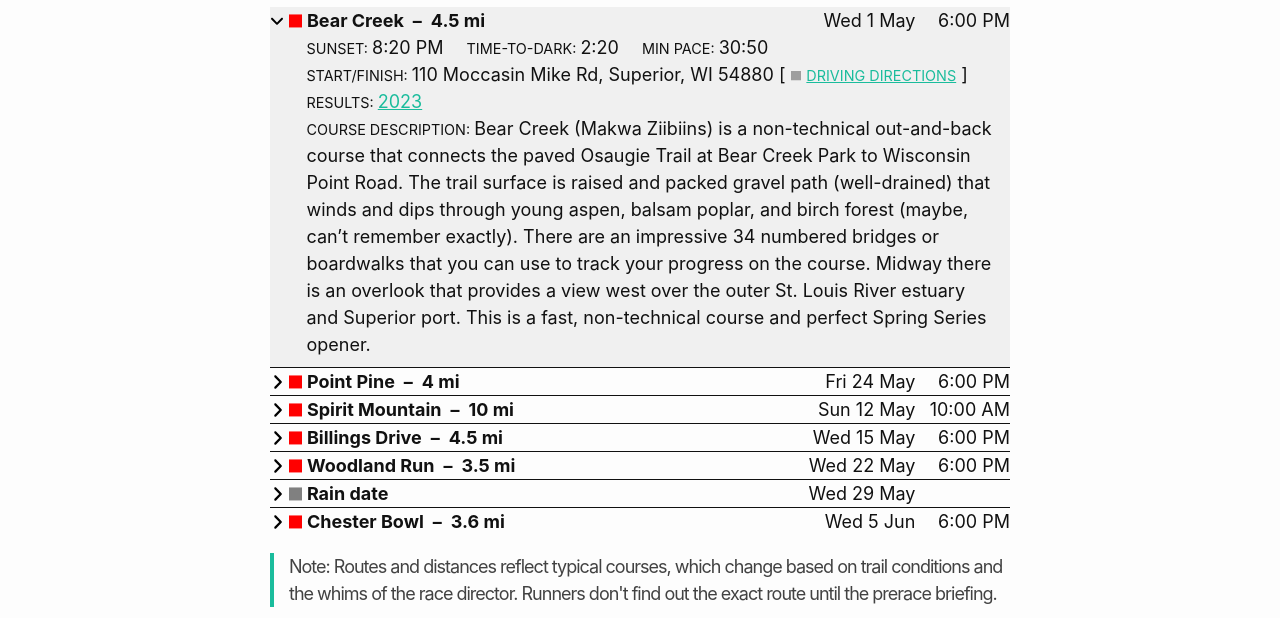
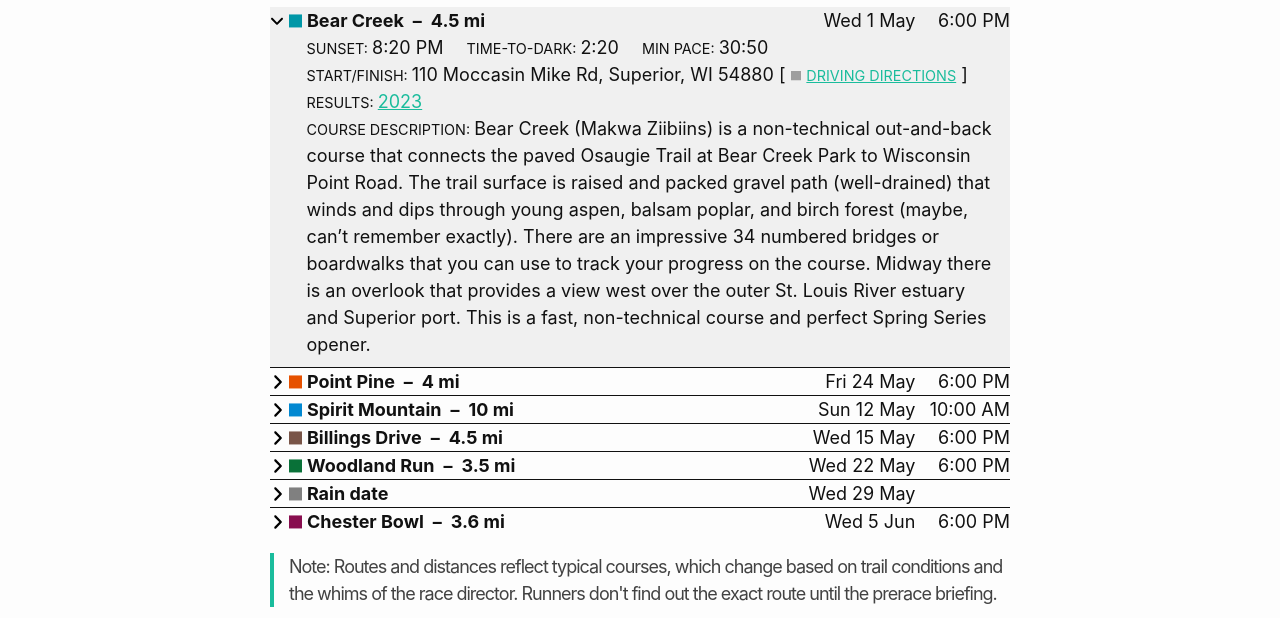
Before and after one commit to nmtc-run/nmtc-run.github.io, a Jekyll site: the page built from pages/series-spring.md, in a window 1280 px wide. Shown: the part 1579-2197 px from the top of the page. Built offline with Jekyll 4.4.1, drawn with Linux system fonts in a browser that asks for light colours; grey boxes are pictures that could not be loaded.

Commit message:
update map colors

```diff
--- a/_data/series-fall.yml
+++ b/_data/series-fall.yml
@@ -7,7 +7,7 @@
   min-pace: "17:01"
   start-address: 61 Lester River Rd, Duluth, MN 55804
   start-gps: 46.84044917893964, -92.0079944386572 # use decimal lat, long format: X.XXXXXXX, X,XXXXXXX
-  map-color:
+  map-color: rgb(230,81,0)
   results:
     - year: 2023
       url: https://nmtc.run/wp-content/uploads/2023/08/Lester.pdf
@@ -26,6 +26,7 @@
   min-pace: "17:31"
   start-address: 131st Ave W &, W 5th St, Duluth, MN 55808
   start-gps: 46.66166074106454, -92.27342593895307 # use decimal lat, long format: X.XXXXXXX, X,XXXXXXX
+  map-color: rgb(2,136,209)
   results:
     - year: 2023
       url: https://nmtc.run/wp-content/uploads/2023/09/Zapps-Loop.pdf
@@ -44,6 +45,7 @@
   min-pace: "15:01"
   start-address: 3001 Woodland Ave, Duluth, MN 55803
   start-gps: 46.83826651402405, -92.0819565936629 # use decimal lat,long format: X.XXXXXXX, X,XXXXXXX
+  map-color: rgb(0,151,167)
   results:
     - year: 2023
       url: https://nmtc.run/wp-content/uploads/2023/09/2023-Hartley.pdf
@@ -62,7 +64,7 @@
   min-pace: "14:05"
   start-address: Billings Dr & 42nd St Superior, WI 54880
   start-gps: 46.691779, -92.144101 # use decimal lat,long format: X.XXXXXXX, X,XXXXXXX
-  results-last-year:
+  map-color: rgb(121,85,72)
   results:
     - year: 2023
       url: https://nmtc.run/wp-content/uploads/2023/09/2023-Browns-Point-1.pdf
@@ -81,6 +83,7 @@
   min-pace: "15:01"
   start-address: 1737 Bayview Ave, Duluth, MN 55811
   start-gps: 46.82349024472875, -92.08227154428224 # use decimal lat,long format: X.XXXXXXX, X,XXXXXXX
+  map-color: rgb(136,14,79)
   results:
     - year: 2023
       url: https://nmtc.run/wp-content/uploads/2023/09/2023-Rock-Hill.pdf
@@ -99,7 +102,7 @@
   min-pace: "12:17"
   start-address: 1106 Olympic Dr, Cloquet, MN 55720
   start-gps: 46.70666669609901, -92.46260718192711 # use decimal lat,long format: X.XXXXXXX, X,XXXXXXX
-  results-last-year:
+  map-color: rgb(249,168,37)
   results:
     - year: 2023
       url: https://nmtc.run/wp-content/uploads/2023/10/2023-Pine-Valley.pdf
@@ -118,6 +121,7 @@
   min-pace:
   start-address: Parking Lot B, 9500 Spirit Mountain Pl, Duluth, MN 55810
   start-gps: 46.722550263322404, -92.21845846560359 # use decimal lat,long format: X.XXXXXXX, X,XXXXXXX
+  map-color: rgb(9,113,56)
   results:
     - year: 2023
       url: https://nmtc.run/wp-content/uploads/2023/10/2023-Rolling-Stone.pdf
@@ -136,6 +140,7 @@
   min-pace:
   start-address: Spruce Trailhead, 1820 Veterans Evergreen Mem Dr, Wrenshall, MN 55797
   start-gps: 46.64491802822802, -92.30763098575716 # use decimal lat,long format: X.XXXXXXX, X,XXXXXXX
+  map-color: rgb(156,39,76)
   results:
     - year: 2023
       url: https://nmtc.run/wp-content/uploads/2023/10/2023-Bull-Run.pdf
@@ -165,6 +170,7 @@
   min-pace:
   start-address: Snively Trail, Duluth, MN 55804
   start-gps: 46.86062283951229, -92.01641427694736 # use decimal lat,long format: X.XXXXXXX, X,XXXXXXX
+  map-color: rgb(129,119,23)
   results:
     - year: 2023
       url: https://nmtc.run/wp-content/uploads/2023/10/2023-Hawk-ridge.pdf
```
Also changed, not shown: _data/series-spring.yml (+6 -6 lines).
